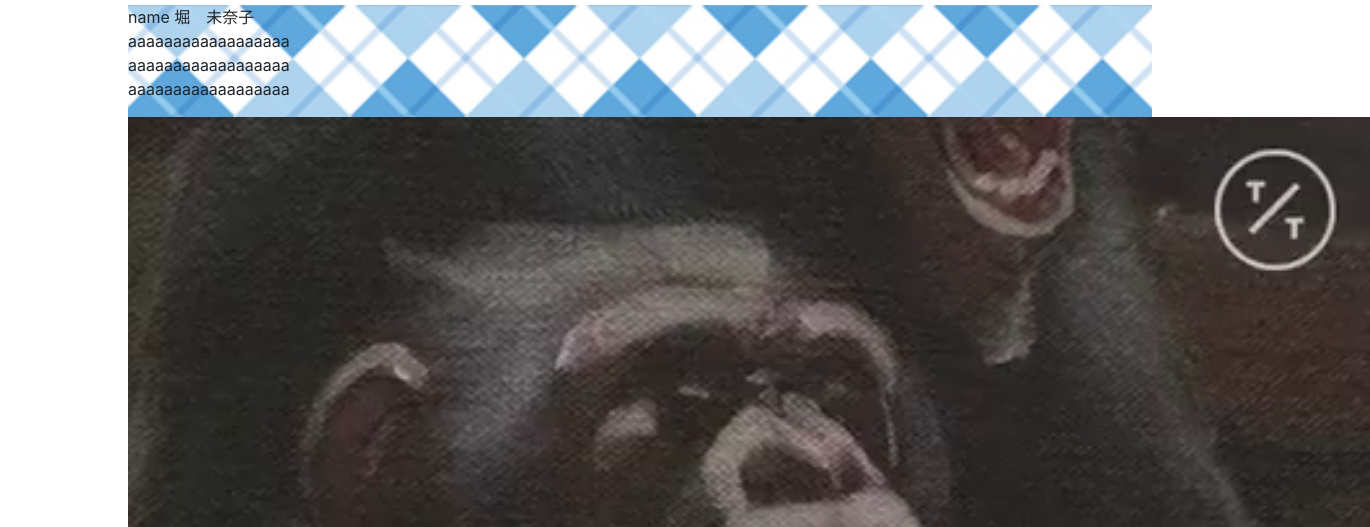
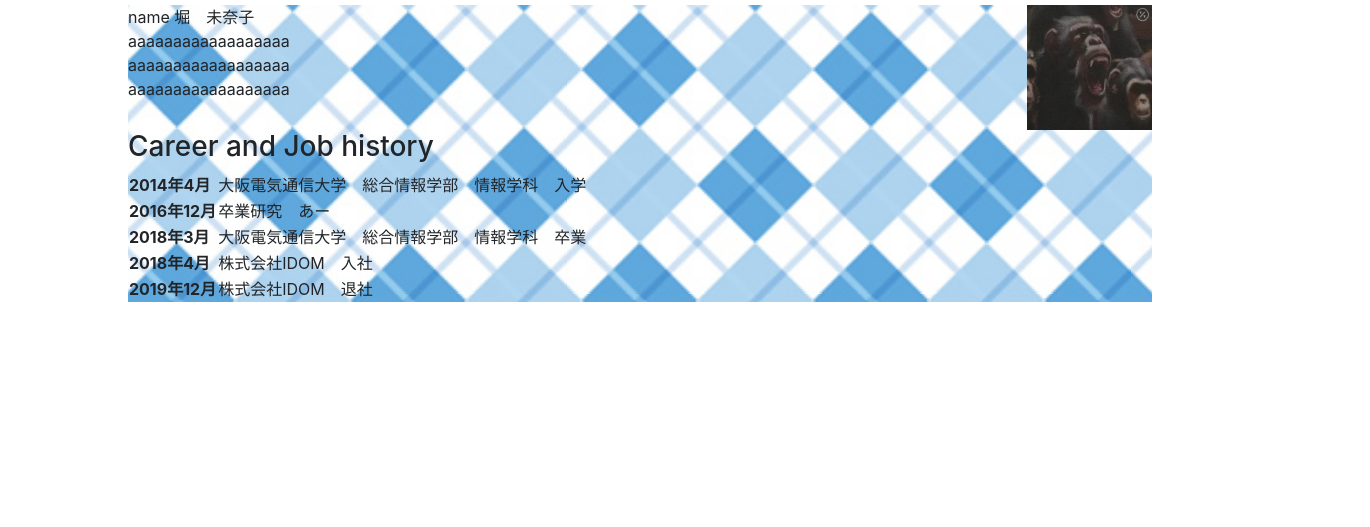
Before and after one commit to Minako-Hori/portfolio, a plain HTML site: page index.html in a window 1280 px wide. Shown: the part 273-800 px from the top of the page, 1370 px wide, since content can reach past the window. Drawn offline with nearby package versions, Linux system fonts and the light colour scheme.

Commit message:
画像の位置を変更

```diff
--- a/index.html
+++ b/index.html
@@ -37,12 +37,12 @@
       <section class="Profile clearfix">
         <div class="Profile-txt">
           <p><span>name 堀　未奈子</span>
+            <img class="Profile-image" src="image/IMG_1105.jpg" alt="堀未奈子のプロフィール画像">
             <br>aaaaaaaaaaaaaaaaaa
             <br>aaaaaaaaaaaaaaaaaa
             <br>aaaaaaaaaaaaaaaaaa
           </p>
         </div>
-        <img src="image/IMG_1105.jpg" alt="堀未奈子のプロフィール画像" 　class="Profile-image">
       </section>
 
       <!-- 経歴 -->
--- a/style.css
+++ b/style.css
@@ -29,7 +29,7 @@ div.wrap{
     padding: 3px 0;
     margin: 0 auto;
     padding-left: 10%;
-    padding-right:  10%;1
+    padding-right:  10%;
 }
 
 /*各大見出しの装飾*/
@@ -70,6 +70,7 @@ div.profile-txt{
 }
 
 img.Profile-image{
-    width: 25px;
-    height: 25px;
+    width: 125px;
+    height: 125px;
+    float: right;
 }
```
